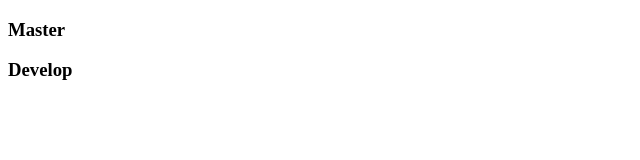
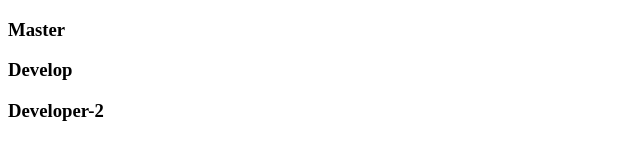
Before and after one commit to Manudev396/demo, a plain HTML site: page index.html in a window 1280 px wide. Shown: the whole page, without its empty margins (0-640 px from the left). Drawn offline with Linux system fonts and the light colour scheme.

Commit message:
developer-2

```diff
--- a/index.html
+++ b/index.html
@@ -9,5 +9,6 @@
 <body>
     <h3>Master</h3>
     <h3>Develop</h3>
+    <h3>Developer-2</h3>
 </body>
 </html>
```
